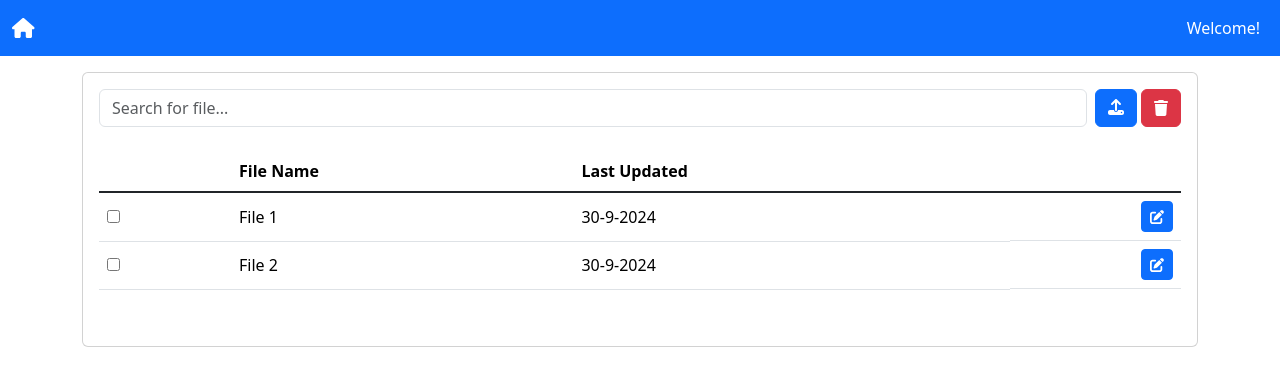
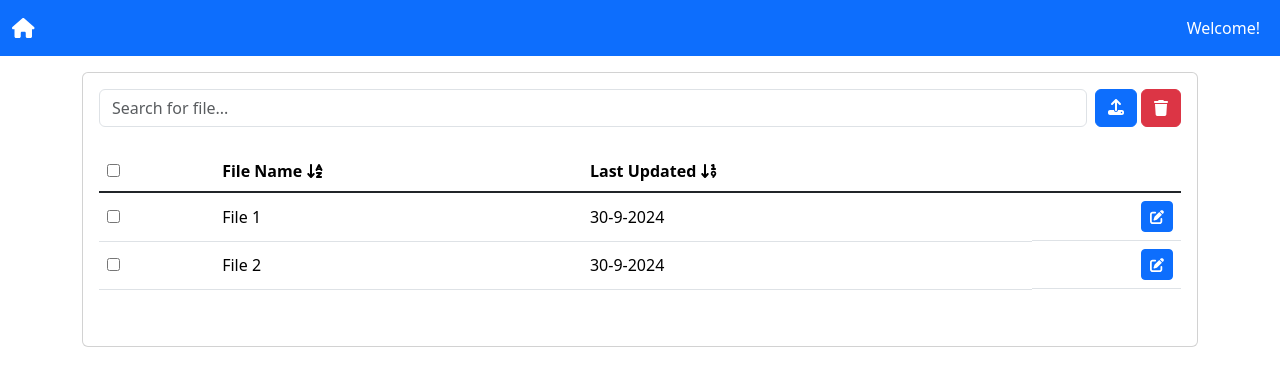
Before and after one commit to IvarOt/EVE-Frontend, a React (Vite) app in the folder eve-frontend/: page / in a window 1280 px wide. Shown: the top 386 px of the page. Built offline with nearby package versions, Linux system fonts and the light colour scheme.

Commit message:
Added checkbox to header of table

```diff
--- a/eve-frontend/src/pages/Dashboard.jsx
+++ b/eve-frontend/src/pages/Dashboard.jsx
@@ -25,9 +25,9 @@ function Dashboard() {
             <table className="table table-auto table-hover align-middle">
               <thead>
                 <tr>
-                  <th scope="col"></th>
-                  <th scope="col">File Name</th>
-                  <th scope="col">Last Updated</th>
+                  <th scope="col"> <input type="checkbox" className="me-2" /></th>
+                  <th scope="col">File Name <FontAwesomeIcon icon={faSortAlphaAsc}/></th>
+                  <th scope="col">Last Updated <FontAwesomeIcon icon={faSortNumericAsc}/></th>
                   <th scope="col"></th>
                 </tr>
               </thead>
```
